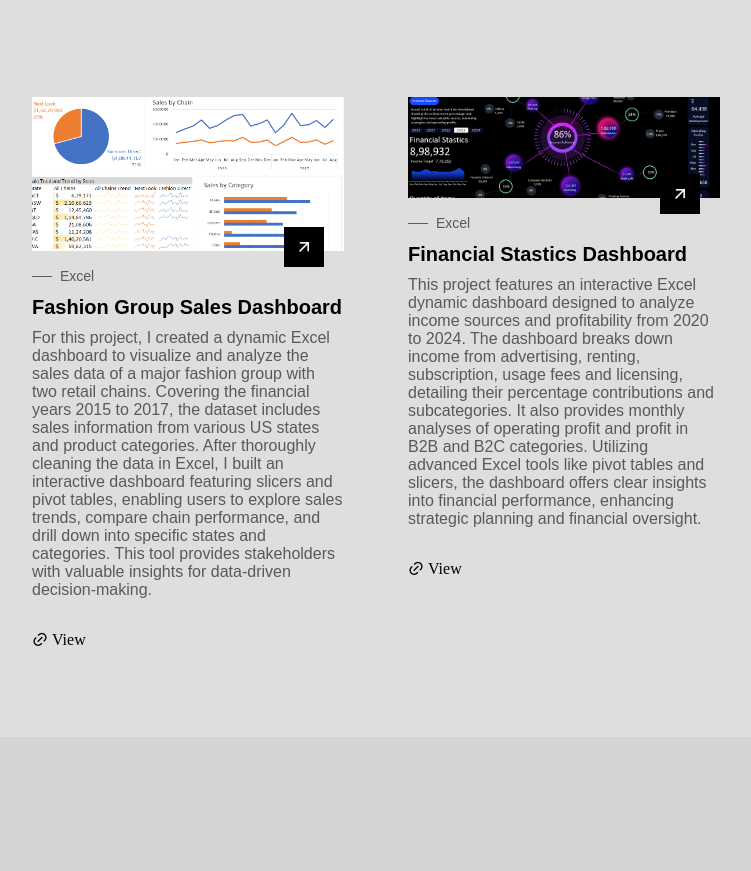
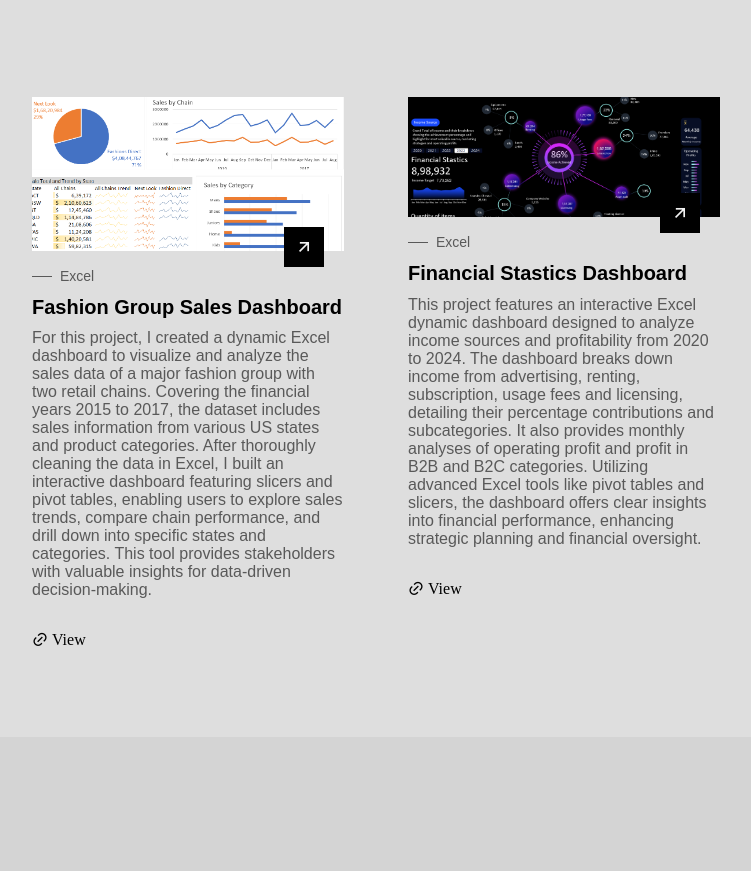
Before and after one commit to its-janvi/Portfolio, a plain HTML site: page index.html in a window 1280 px wide. Shown: the part 1704-2575 px from the top of the page, without its empty margins (76-827 px from the left). Drawn offline with nearby package versions, Linux system fonts and the light colour scheme; a web font is replaced by a local one.

Commit message:
Update index.html

```diff
--- a/index.html
+++ b/index.html
@@ -255,7 +255,7 @@
 
                <article class="projects__card">
                   <div class="projects__image">
-                     <img src="content/img/financial_statistics_excelproject.png" alt="image" class="projects__img">
+                     <img src="content/img/financial_excelproject.png" alt="image" class="projects__img">
 
                      <a href="#" class="projects__button button">
                         <i class="ri-arrow-right-up-line"></i>
```
